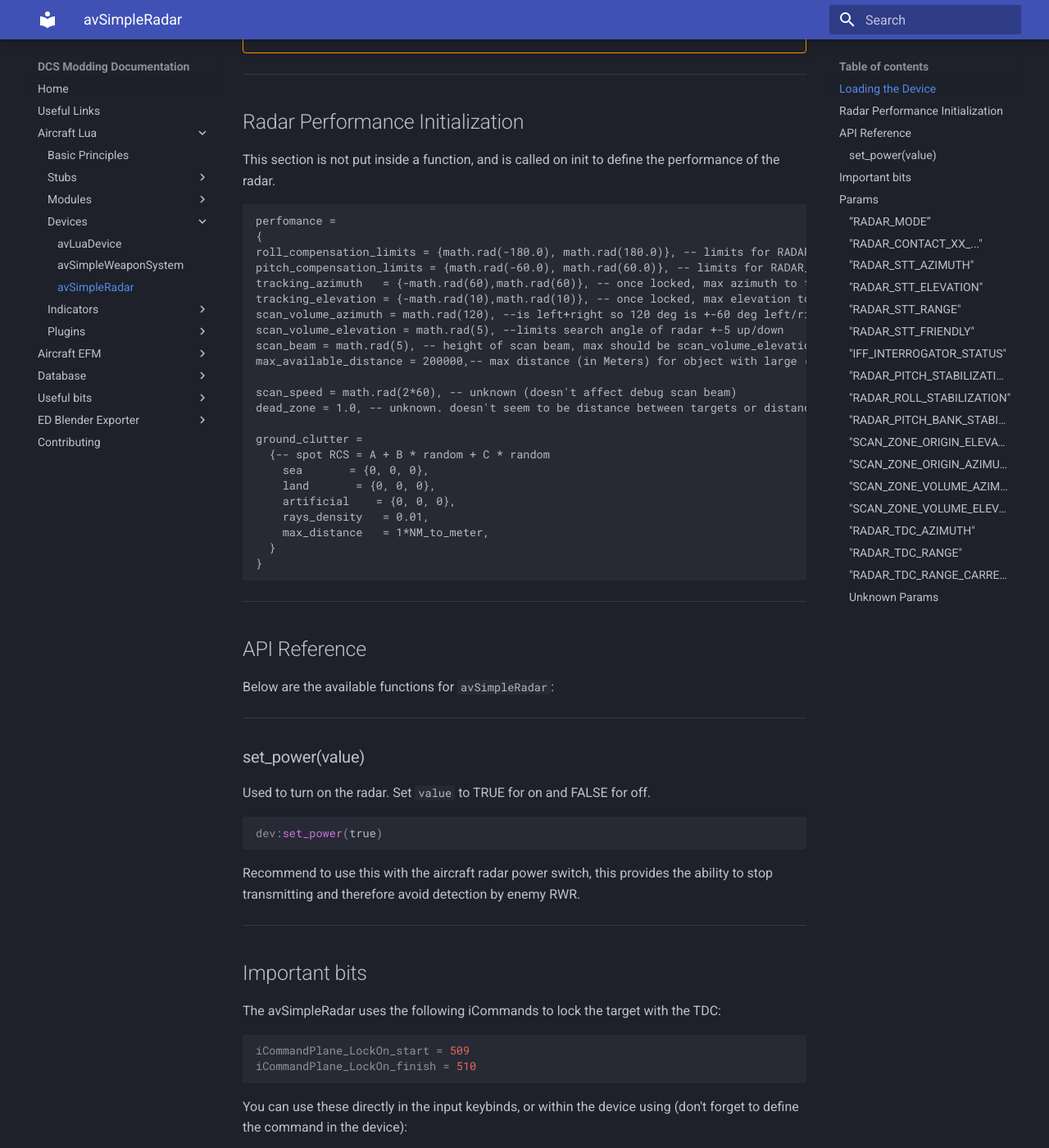
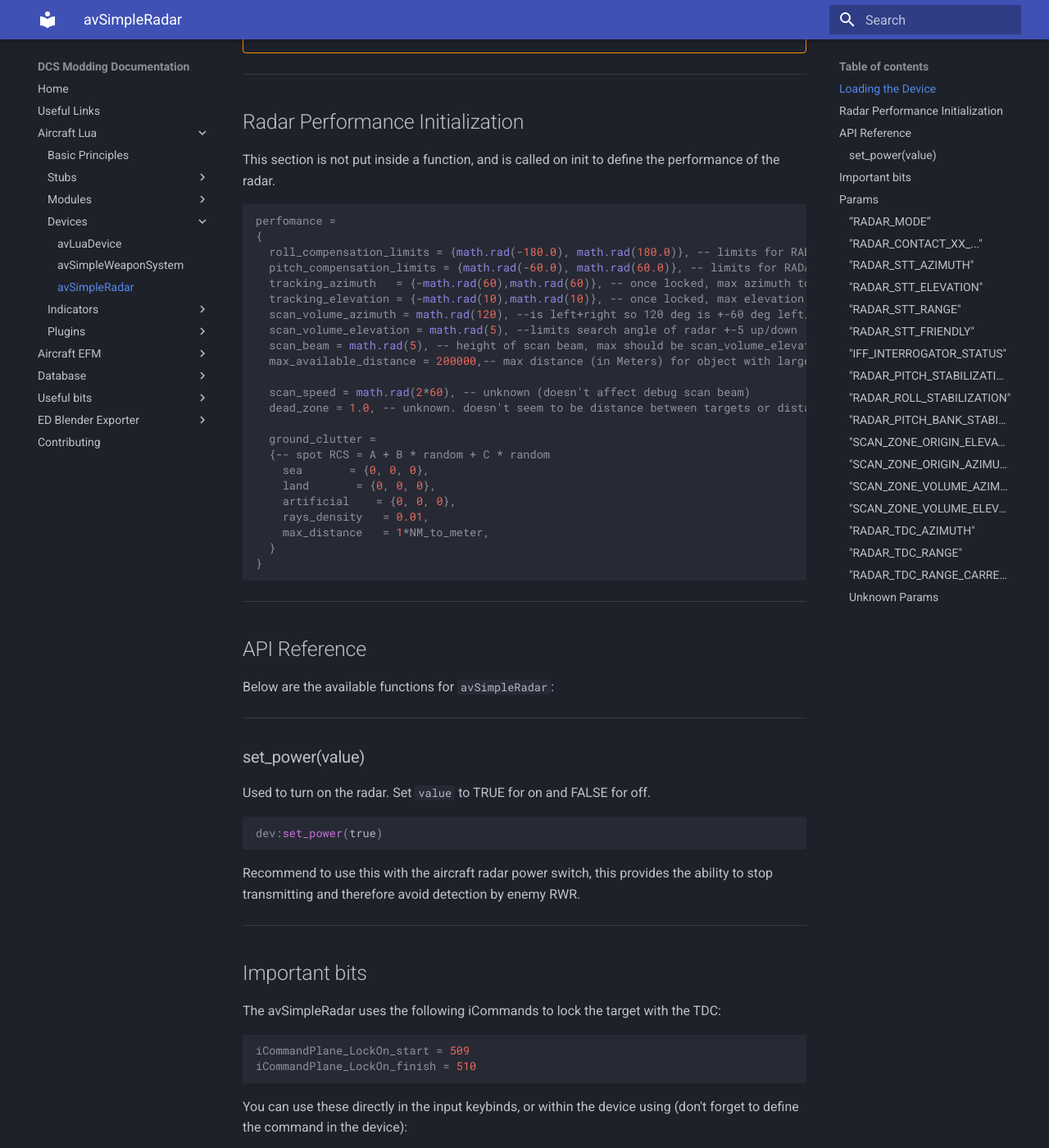
Before and after one commit to DCS-OpenSource/dcs-opensource-modding-guide, an MkDocs documentation site: the page built from docs/Aircraft/Lua/Devices/avSimpleRadar.md, in a window 1280 px wide and 1400 px high, scrolled down 835 px. Shown: the whole window at 82% size. Built offline with MkDocs 1.6.1 and Material for MkDocs 9.7.7, drawn with Linux system fonts in a browser that asks for light colours; some of the changed lines change nothing that is shown; some of the changed text lies outside the part shown.

Commit message:
streamlined formatting

````diff
--- a/docs/Aircraft/Lua/Devices/avSimpleRadar.md
+++ b/docs/Aircraft/Lua/Devices/avSimpleRadar.md
@@ -1,17 +1,10 @@
-#avSimpleRadar
-
-
+# avSimpleRadar
 
 avSimpleRadar provides a basic radar system that includes Range While Scan (RWS) and Single Target Track (STT). Track While Scan (TWS) is not available with this device.
 
-
-
 RWS means that you can see multiple contacts, but not tracking any. Once a desired target is locked, the radar changes to STT. In STT you will lose all other contact data and the radar will update the locked target at a faster rate and provides data for weapon systems.
 
-
-
 !!! Note
-
     All of the standard functions from [avLuaDevice](avLuaDevice.md) are available in avSimpleRadar such as update() or SetCommand()
 
 ---
@@ -31,46 +24,33 @@
 
 
 !!! Warning
-
     To use any of the functions listed below, you must add `local dev = GetSelf()`  to the top of your file, this allows you to access the internal functions from avSimpleRadar
 
-
-
 !!! Warning
-
     avSimpleRadar requires than an avSimpleElectricSystem device is also being used, and the associated AC generators and DC battery are powered in said device. This is an internal DCS requirement.
-
-
-
-
 
 ---
 
-
-
 ## Radar Performance Initialization
-
-
 
 This section is not put inside a function, and is called on init to define the performance of the radar.
 
-
-```
+``` lua
 perfomance =
 {
-roll_compensation_limits = {math.rad(-180.0), math.rad(180.0)}, -- limits for RADAR_BANK_STABILIZATION
-pitch_compensation_limits = {math.rad(-60.0), math.rad(60.0)}, -- limits for RADAR_PITCH_STABILIZATION (when pitch is outside these values the scan zone will stop staying level with horizon)
-tracking_azimuth   = {-math.rad(60),math.rad(60)}, -- once locked, max azimuth to track
-tracking_elevation = {-math.rad(10),math.rad(10)}, -- once locked, max elevation to track
-scan_volume_azimuth = math.rad(120), --is left+right so 120 deg is +-60 deg left/right
-scan_volume_elevation = math.rad(5), --limits search angle of radar +-5 up/down
-scan_beam = math.rad(5), -- height of scan beam, max should be scan_volume_elevation (if less then it will do passes at different elevations)
-max_available_distance = 200000,-- max distance (in Meters) for object with large (>100m^2) radar cross section, for smaller RCS such as Su-27 the actual detection distance will be much less
+  roll_compensation_limits = {math.rad(-180.0), math.rad(180.0)}, -- limits for RADAR_BANK_STABILIZATION
+  pitch_compensation_limits = {math.rad(-60.0), math.rad(60.0)}, -- limits for RADAR_PITCH_STABILIZATION (when pitch is outside these values the scan zone will stop staying level with horizon)
+  tracking_azimuth   = {-math.rad(60),math.rad(60)}, -- once locked, max azimuth to track
+  tracking_elevation = {-math.rad(10),math.rad(10)}, -- once locked, max elevation to track
+  scan_volume_azimuth = math.rad(120), --is left+right so 120 deg is +-60 deg left/right
+  scan_volume_elevation = math.rad(5), --limits search angle of radar +-5 up/down
+  scan_beam = math.rad(5), -- height of scan beam, max should be scan_volume_elevation (if less then it will do passes at different elevations)
+  max_available_distance = 200000,-- max distance (in Meters) for object with large (>100m^2) radar cross section, for smaller RCS such as Su-27 the actual detection distance will be much less
 
-scan_speed = math.rad(2*60), -- unknown (doesn't affect debug scan beam)
-dead_zone = 1.0, -- unknown. doesn't seem to be distance between targets or distance from radar to target
+  scan_speed = math.rad(2*60), -- unknown (doesn't affect debug scan beam)
+  dead_zone = 1.0, -- unknown. doesn't seem to be distance between targets or distance from radar to target
 
-ground_clutter =
+  ground_clutter =
   {-- spot RCS = A + B * random + C * random
     sea       = {0, 0, 0},
     land       = {0, 0, 0},
@@ -120,79 +100,25 @@
 The following param handles are used to read and write to control the radar.
 
 
-**Read Params:**
-
-RADAR_MODE
-
-RADAR_STT_AZIMUTH
-
-RADAR_STT_ELEVATION
-
-RADAR_STT_RANGE
-
-RADAR_STT_FRIENDLY
-
-RADAR_CONTACT_XX_ELEVATION
-
-RADAR_CONTACT_XX_AZIMUTH
-
-RADAR_CONTACT_XX_RANGE
-
-RADAR_CONTACT_XX_TIME
-
-RADAR_CONTACT_XX_FRIENDLY
-
-RADAR_CONTACT_XX_RCS
-
-RADAR_CONTACT_XX_VX
-
-RADAR_CONTACT_XX_VY
-
-RADAR_CONTACT_XX_VZ
-
-RADAR_CONTACT_XX_NOISE
-
-RADAR_CONTACT_XX_RCS_COEFF
-
-RADAR_CONTACT_XX_NCTR
-
-
-
-**Write Params:**
-
-IFF_INTERROGATOR_STATUS
-
-RADAR_PITCH_STABILIZATION
-
-RADAR_BANK_STABILIZATION
-
-RADAR_PITCH_BANK_STABILIZATION
-
-SCAN_ZONE_ORIGIN_AZIMUTH
-
-SCAN_ZONE_ORIGIN_ELEVATION
-
-SCAN_ZONE_VOLUME_AZIMUTH
-
-SCAN_ZONE_VOLUME_ELEVATION
-
-RADAR_TDC_AZIMUTH
-
-RADAR_TDC_RANGE
-
-RADAR_TDC_RANGE_CARRET_SIZE
-
-
-
-**Unknown:**
-
-RADAR_BIT
-
-ACQUSITION_ZONE_VOLUME_AZIMUTH
-
-CLOSEST_RANGE_RESPONSE
-
-SCAN_VOLUME_CUT_OFF_DISTANCE_MIN
+| Read Params | Write Params | Unknown Params |
+|---|---|---|
+| [RADAR_MODE](#radar_mode) | [IFF_INTERROGATOR_STATUS](#iff_interrogator_status) | RADAR_BIT |
+| [RADAR_STT_AZIMUTH](#radar_stt_azimuth) | [RADAR_PITCH_STABILIZATION](#radar_pitch_stabilization) | ACQUSITION_ZONE_VOLUME_AZIMUTH |
+| [RADAR_STT_ELEVATION](#radar_stt_elevation) | [RADAR_ROLL_STABILIZATION](#radar_roll_stabilization) | SCAN_VOLUME_CUT_OFF_DISTANCE_MIN |
+| [RADAR_STT_RANGE](#radar_stt_range) | [RADAR_PITCH_BANK_STABILIZATION](#radar_pitch_bank_stabilization) | CLOSEST_RANGE_RESPONSE |
+| [RADAR_STT_FRIENDLY](#radar_stt_friendly) | [SCAN_ZONE_ORIGIN_AZIMUTH](#scan_zone_origin_azimuth) | |
+| [RADAR_CONTACT_XX_ELEVATION](#radar_contact_xx_) | [SCAN_ZONE_ORIGIN_ELEVATION](#scan_zone_origin_elevation) | |
+| [RADAR_CONTACT_XX_AZIMUTH](#radar_contact_xx_) | [SCAN_ZONE_VOLUME_AZIMUTH](#scan_zone_volume_azimuth) | |
+| [RADAR_CONTACT_XX_RANGE](#radar_contact_xx_) | [SCAN_ZONE_VOLUME_ELEVATION](#scan_zone_volume_elevation) | |
+| [RADAR_CONTACT_XX_TIME](#radar_contact_xx_) | [RADAR_TDC_AZIMUTH](#radar_tdc_azimuth) | |
+| [RADAR_CONTACT_XX_FRIENDLY](#radar_contact_xx_) | [RADAR_TDC_RANGE](#radar_tdc_range) | |
+| [RADAR_CONTACT_XX_RCS](#radar_contact_xx_) | [RADAR_TDC_RANGE_CARRET_SIZE](#radar_tdc_range_carret_size) | |
+| [RADAR_CONTACT_XX_VX](#radar_contact_xx_) | | |
+| [RADAR_CONTACT_XX_VY](#radar_contact_xx_) | | |
+| [RADAR_CONTACT_XX_VZ](#radar_contact_xx_) | | |
+| [RADAR_CONTACT_XX_NOISE](#radar_contact_xx_) | | |
+| [RADAR_CONTACT_XX_RCS_COEFF](#radar_contact_xx_) | | |
+| [RADAR_CONTACT_XX_NCTR](#radar_contact_xx_) | | |
 
 
 
@@ -200,6 +126,7 @@
 
 ``` mode = get_param_handle("RADAR_MODE")```
 
+for more info on interacting with params, see [Param Handles](../BasicPrinciples.md/#param-handles)
 
 ---
 
@@ -336,7 +263,7 @@
 
 ---
 
-### Unknown Params
+### Unknown Params {: .unverified-section }
 
 These params exist but their function is not fully known.
 
````
